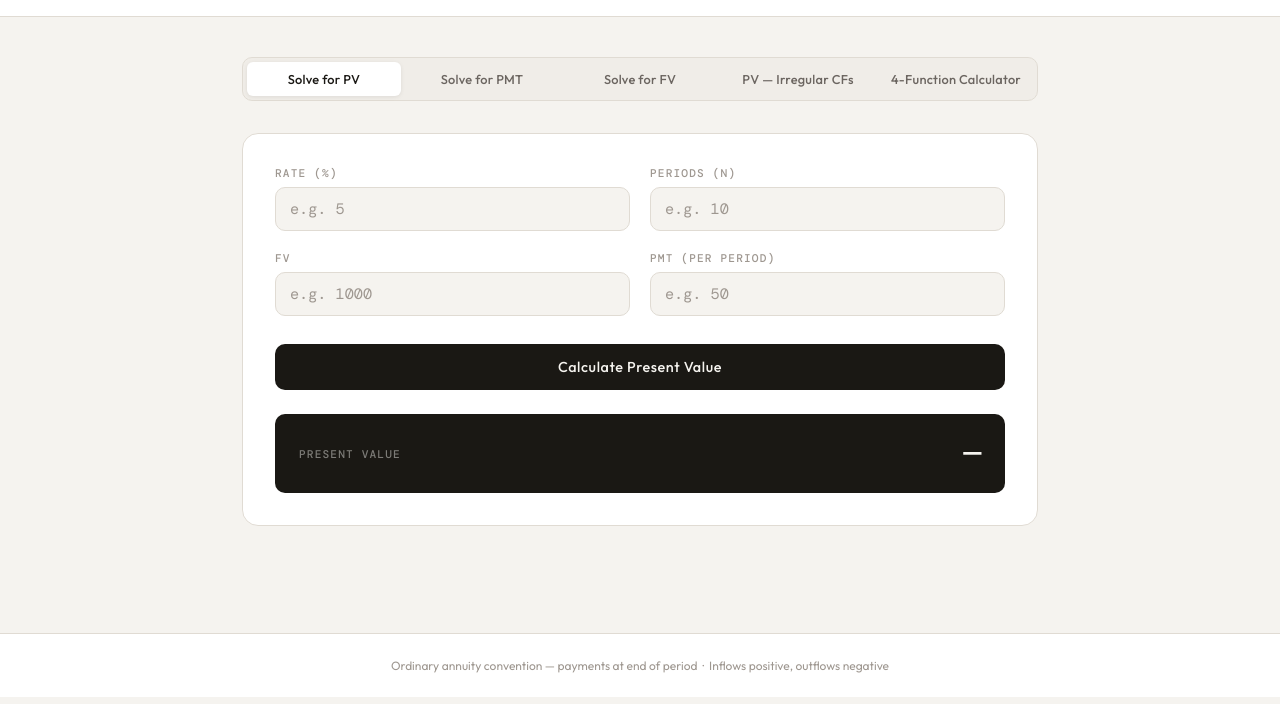
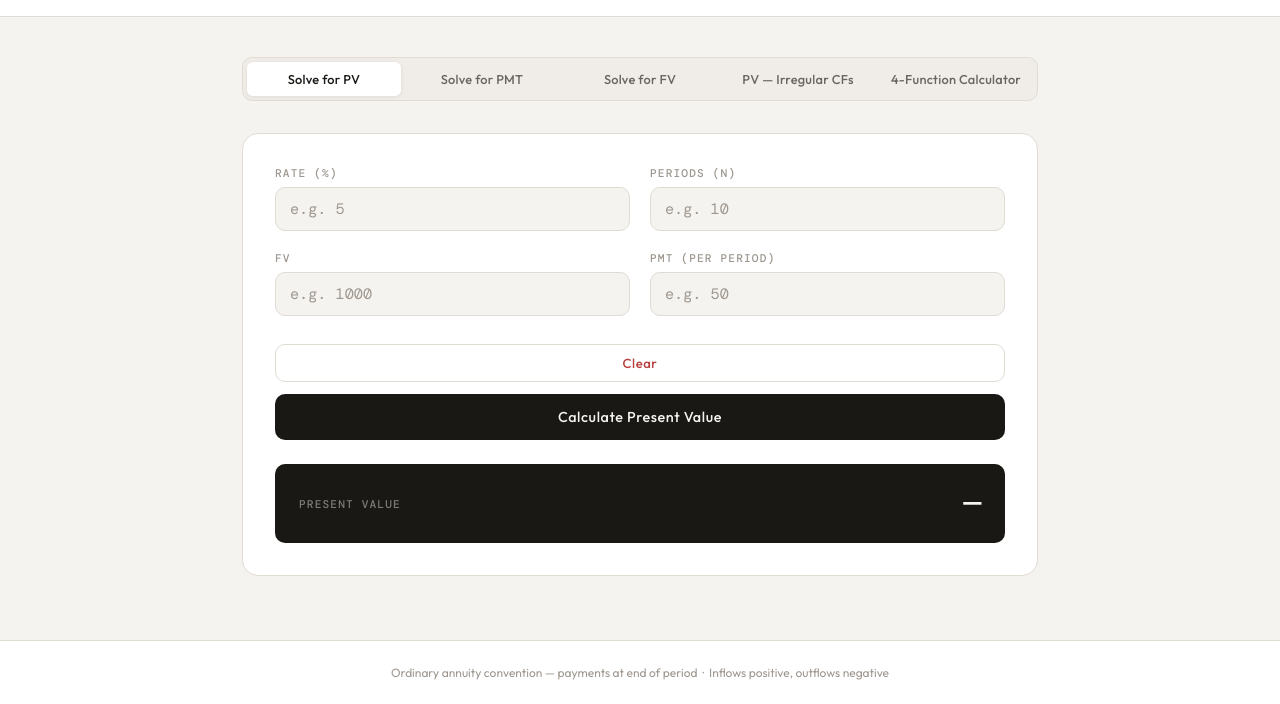
Before and after one commit to mpn-umich/Financial-Calculator, a plain HTML site: page index.html in a window 1280 px wide. Shown: the part 103-807 px from the top of the page. Drawn offline with nearby package versions, Linux system fonts and the light colour scheme.

Commit message:
Update index.html

```diff
--- a/index.html
+++ b/index.html
@@ -3,7 +3,7 @@
 <head>
 <meta charset="UTF-8">
 <meta name="viewport" content="width=device-width, initial-scale=1.0">
-<title>Simple Financial Calculator</title>
+<title>MP-1 Financial Calculator</title>
 <link href="https://fonts.googleapis.com/css2?family=DM+Serif+Display&family=DM+Mono:wght@400;500&family=Outfit:wght@300;400;500&display=swap" rel="stylesheet">
 <style>
   *, *::before, *::after { box-sizing: border-box; margin: 0; padding: 0; }
@@ -217,6 +217,25 @@
 
   .solve-btn:hover { opacity: 0.88; }
   .solve-btn:active { transform: scale(0.99); }
+
+  /* Clear inputs button */
+  .clear-inputs-btn {
+    width: 100%;
+    height: 38px;
+    font-size: 0.82rem;
+    font-weight: 500;
+    font-family: 'Outfit', sans-serif;
+    letter-spacing: 0.04em;
+    border: 1px solid var(--border);
+    border-radius: var(--radius-md);
+    background: transparent;
+    color: var(--error);
+    cursor: pointer;
+    margin-bottom: 0.75rem;
+    transition: background 0.15s, border-color 0.15s;
+  }
+
+  .clear-inputs-btn:hover { background: #fce8e8; border-color: #e0b0b0; }
 
   /* Result box */
   .result-box {
@@ -492,7 +511,7 @@
       </div>
       <div>
         <div class="site-subtitle">Time Value of Money</div>
-        <div class="site-title">Simple Financial Calculator</div>
+        <div class="site-title">MP-1 Financial Calculator</div>
       </div>
     </div>
   </div>
@@ -528,6 +547,7 @@
           <input type="number" id="pv-pmt" placeholder="e.g. 50">
         </div>
       </div>
+      <button class="clear-inputs-btn" onclick="clearPanel('pv')">Clear</button>
       <button class="solve-btn" onclick="solvePV()">Calculate Present Value</button>
       <div class="result-box">
         <div class="result-label">Present Value</div>
@@ -557,6 +577,7 @@
           <input type="number" id="pmt-pv" placeholder="e.g. 800">
         </div>
       </div>
+      <button class="clear-inputs-btn" onclick="clearPanel('pmt')">Clear</button>
       <button class="solve-btn" onclick="solvePMT()">Calculate Payment (PMT)</button>
       <div class="result-box">
         <div class="result-label">Payment per Period</div>
@@ -586,6 +607,7 @@
           <input type="number" id="fv-pmt" placeholder="e.g. 50">
         </div>
       </div>
+      <button class="clear-inputs-btn" onclick="clearPanel('fv')">Clear</button>
       <button class="solve-btn" onclick="solveFV()">Calculate Future Value</button>
       <div class="result-box">
         <div class="result-label">Future Value</div>
@@ -625,6 +647,7 @@
         <svg width="12" height="12" viewBox="0 0 12 12" fill="none"><line x1="6" y1="1" x2="6" y2="11" stroke="currentColor" stroke-width="1.5" stroke-linecap="round"/><line x1="1" y1="6" x2="11" y2="6" stroke="currentColor" stroke-width="1.5" stroke-linecap="round"/></svg>
         Add period
       </button>
+      <button class="clear-inputs-btn" onclick="clearPanel('pvcf')">Clear</button>
       <button class="solve-btn" onclick="solvePVCF()">Calculate Present Value</button>
       <div class="result-box">
         <div class="result-label">Present Value of Cash Flows</div>
@@ -893,6 +916,28 @@
   }
 
 
+  function clearPanel(tab) {
+    if (tab === 'pv') {
+      ['pv-rate','pv-n','pv-fv','pv-pmt'].forEach(function(id) { document.getElementById(id).value = ''; });
+      var el = document.getElementById('pv-out'); el.className = 'result-value'; el.textContent = '—';
+    } else if (tab === 'pmt') {
+      ['pmt-rate','pmt-n','pmt-fv','pmt-pv'].forEach(function(id) { document.getElementById(id).value = ''; });
+      var el = document.getElementById('pmt-out'); el.className = 'result-value'; el.textContent = '—';
+    } else if (tab === 'fv') {
+      ['fv-rate','fv-n','fv-pv','fv-pmt'].forEach(function(id) { document.getElementById(id).value = ''; });
+      var el = document.getElementById('fv-out'); el.className = 'result-value'; el.textContent = '—';
+    } else if (tab === 'pvcf') {
+      document.getElementById('cf-rate').value = '';
+      for (var i = 3; i < cfCount; i++) {
+        var row = document.getElementById('cfrow-' + i);
+        if (row) row.parentNode.removeChild(row);
+      }
+      cfCount = 3;
+      ['cf-0','cf-1','cf-2'].forEach(function(id) { document.getElementById(id).value = ''; });
+      var el = document.getElementById('pvcf-out'); el.className = 'result-value'; el.textContent = '—';
+    }
+  }
+
   document.addEventListener('keydown', function(e) {
     if (e.key !== 'Enter') return;
     var active = document.querySelector('.panel.active');
```
